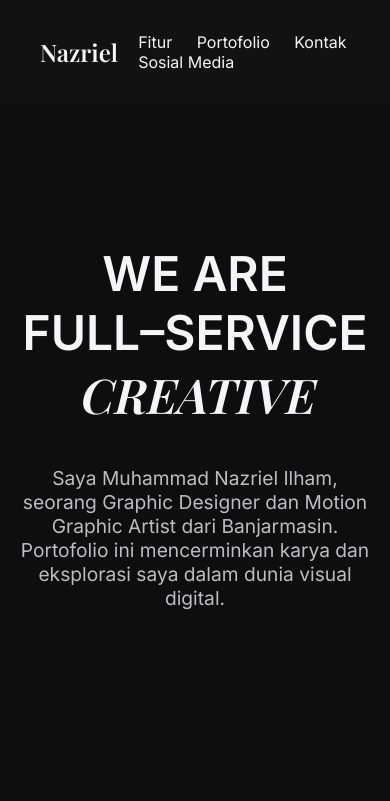
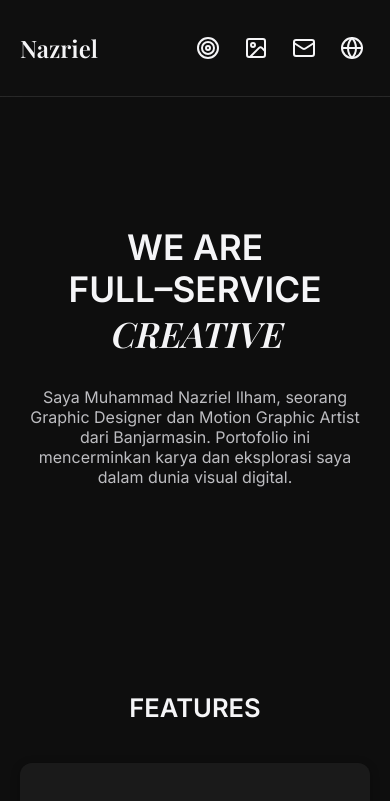
Before and after one commit to Nfuzexy/Portofolio-, a plain HTML site: page index.html in a window 390 px wide. Shown: the top 801 px of the page. Drawn offline with nearby package versions, Linux system fonts and the light colour scheme.

Commit message:
Update index.html

```diff
--- a/index.html
+++ b/index.html
@@ -1,9 +1,11 @@
-<!DOCTYPE html><html lang="id">
+<!DOCTYPE html>
+<html lang="id">
 <head>
-  <meta charset="UTF-8">
-  <meta name="viewport" content="width=device-width, initial-scale=1.0">
+  <meta charset="UTF-8" />
+  <meta name="viewport" content="width=device-width, initial-scale=1.0" />
   <title>Muhammad Nazriel Ilham - Portfolio</title>
   <link href="https://fonts.googleapis.com/css2?family=Inter:wght@400;600&family=Playfair+Display:wght@600&display=swap" rel="stylesheet">
+  <script src="https://unpkg.com/lucide@latest"></script>
   <style>
     :root {
       --bg: #0e0e0e;
@@ -11,7 +13,9 @@
       --subtext: #bdbdc1;
       --accent: #e6007a;
       --card: #1a1a1a;
-    }body {
+    }
+
+    body {
       margin: 0;
       font-family: 'Inter', sans-serif;
       background-color: var(--bg);
@@ -23,10 +27,13 @@ header {
       display: flex;
       justify-content: space-between;
       align-items: center;
-  background-color: #121212;
       position: sticky;
       top: 0;
       z-index: 1000;
+      background-color: rgba(18, 18, 18, 0.6);
+      backdrop-filter: blur(12px);
+      -webkit-backdrop-filter: blur(12px);
+      border-bottom: 1px solid rgba(255, 255, 255, 0.1);
     }
 
     header h1 {
@@ -34,11 +41,29 @@ header h1 {
       font-size: 1.5rem;
     }
 
+    nav {
+      display: flex;
+      flex-wrap: wrap;
+      gap: 20px;
+    }
+
     nav a {
       color: var(--text);
       text-decoration: none;
-  margin-left: 20px;
-  font-weight: 500;
+      font-size: 1.4rem;
+      display: inline-flex;
+      align-items: center;
+      transition: transform 0.2s ease, color 0.2s ease;
+    }
+
+    nav a:hover {
+      color: var(--accent);
+      transform: scale(1.2);
+    }
+
+    nav i {
+      width: 24px;
+      height: 24px;
     }
 
     .hero {
@@ -139,20 +164,68 @@ footer {
       font-size: 0.9rem;
     }
 
+    /* RESPONSIVE */
+    @media (max-width: 768px) {
+      header {
+        flex-direction: row;
+        justify-content: space-between;
+        padding: 16px 20px;
+      }
+
+      nav {
+        flex-direction: row;
+        justify-content: flex-end;
+        gap: 12px;
+        margin-top: 0;
+      }
+
+      nav a {
+        font-size: 1.3rem;
+        margin: 0 6px;
+      }
+
+      .hero h2 {
+        font-size: 2.2rem;
+      }
+
+      .hero p {
+        font-size: 1rem;
+        padding: 0 10px;
+      }
+
+      .features h3,
+      .gallery h3 {
+        font-size: 1.6rem;
+      }
+
+      .feature-box {
+        padding: 20px;
+      }
+
+      footer {
+        font-size: 0.8rem;
+      }
+    }
   </style>
 </head>
-<body>  <header>
+<body>
+
+  <header>
     <h1>Nazriel</h1>
     <nav>
-      <a href="#features">Fitur</a>
-      <a href="#works">Portofolio</a>
-      <a href="gmail:lunaticxd3@gmail.com">Kontak</a>
-      <a href="sosmed.html">Sosial Media</a>
+      <a href="#features" title="Fitur"><i data-lucide="target"></i></a>
+      <a href="#works" title="Portofolio"><i data-lucide="image"></i></a>
+      <a href="mailto:lunaticxd3@gmail.com" title="Kontak"><i data-lucide="mail"></i></a>
+      <a href="sosmed.html" title="Sosial Media"><i data-lucide="globe"></i></a>
     </nav>
-  </header>  <section class="hero">
+  </header>
+
+  <section class="hero">
     <h2>WE ARE<br>FULL–SERVICE <span style="font-family: 'Playfair Display', serif; font-style: italic;">CREATIVE</span></h2>
     <p>Saya Muhammad Nazriel Ilham, seorang Graphic Designer dan Motion Graphic Artist dari Banjarmasin. Portofolio ini mencerminkan karya dan eksplorasi saya dalam dunia visual digital.</p>
-  </section>  <section id="features" class="features">
+  </section>
+
+  <section id="features" class="features">
     <h3>FEATURES</h3>
     <div class="feature-grid">
       <div class="feature-box">
@@ -172,7 +245,9 @@ footer {
         <p>Harga bersahabat untuk hasil kelas profesional.</p>
       </div>
     </div>
-  </section>  <section id="works" class="gallery">
+  </section>
+
+  <section id="works" class="gallery">
     <h3>OUR WORKS</h3>
     <div class="gallery-grid">
       <div style="text-align: center; margin-top: 40px;">
@@ -195,8 +270,14 @@ footer {
         </a>
       </div>
     </div>
-    </div>
-  </section>  <footer>
+  </section>
+
+  <footer>
     &copy; 2025 Muhammad Nazriel Ilham — Portofolio
-  </footer></body>
+  </footer>
+
+  <script>
+    lucide.createIcons();
+  </script>
+</body>
 </html>
```
Lines whose indentation alone changed are shown as unchanged.
